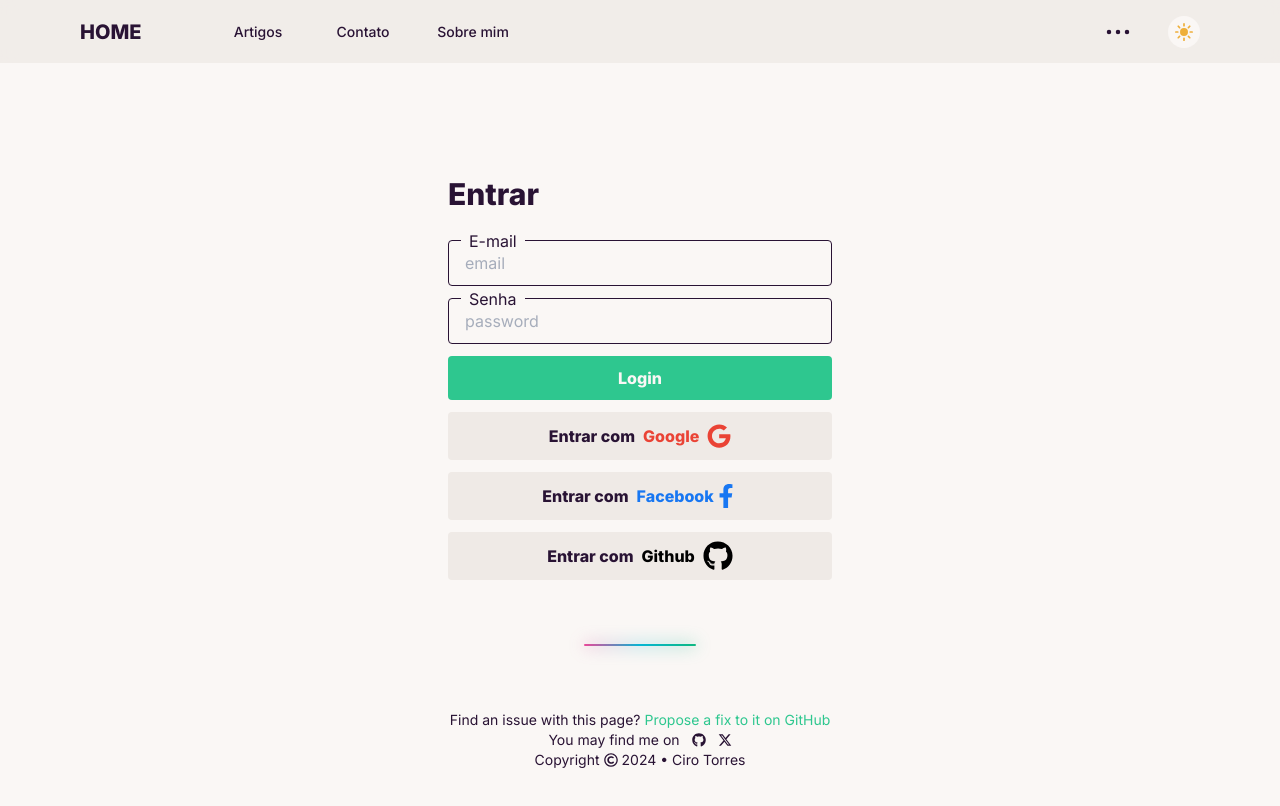
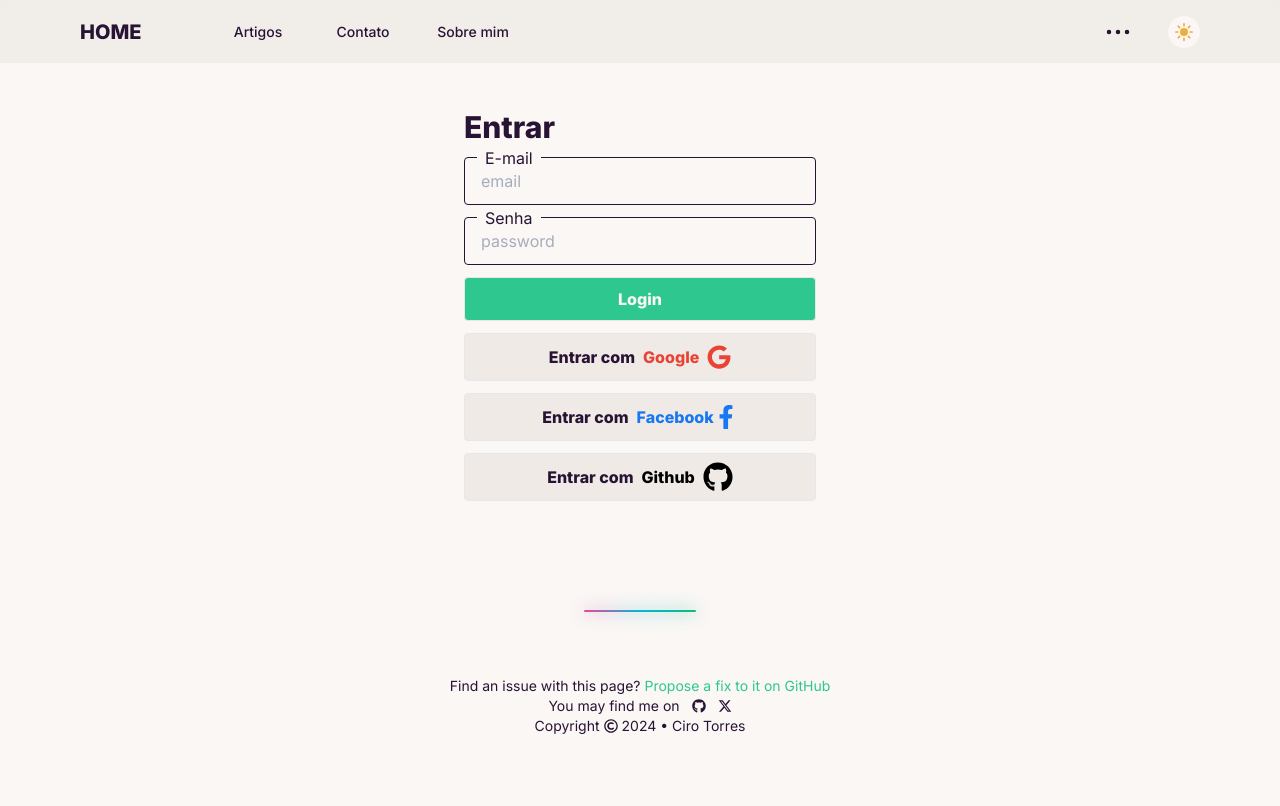
Before and after one commit to cirobtorres/blog, a Next.js app: page /entrar in a window 1280 px wide. Shown: the top 806 px of the page. Built offline with nearby package versions, Linux system fonts and the light colour scheme; no server answers.

Commit message:
LoginModal: intercepting routes

```diff
--- /dev/null
+++ b/src/app/@loginModal/(.)entrar/page.tsx
@@ -0,0 +1,67 @@
+"use client";
+
+import { useEffect, useRef } from "react";
+import { useRouter } from "next/navigation";
+import { IoClose } from "react-icons/io5";
+import {
+  FacebookSubmitButton,
+  GithubSubmitButton,
+  GoogleSubmitButton,
+} from "@/components/SignInForm/SubmitButton";
+import SignInForm from "@/components/SignInForm";
+
+export default function LoginModal() {
+  const router = useRouter();
+  const dialogRef = useRef<HTMLDialogElement>(null);
+
+  const handleOutsideClick = (event: React.MouseEvent) => {
+    event.preventDefault();
+    if (event.target === event.currentTarget) {
+      dialogRef.current?.close();
+      document.body.classList.remove("modal-shown");
+    }
+  };
+
+  useEffect(() => {
+    dialogRef.current?.showModal();
+    document.body.classList.add("modal-shown");
+  }, []);
+
+  return (
+    <dialog
+      ref={dialogRef}
+      onClick={handleOutsideClick}
+      onClose={() => {
+        router.back();
+        document.body.classList.remove("modal-shown");
+      }}
+      className="w-full max-w-96 flex flex-col gap-3 p-4 absolute top-1/4 -translate-y-1/4 left-1/2 -translate-x-1/2 rounded border border-base-border dark:border-[#494949]  bg-base-100 dark:bg-dark-base-100 backdrop:bg-black/45"
+    >
+      <div className="w-full flex justify-between items-center mx-auto">
+        <h1 className="text-base-neutral dark:text-dark-base-neutral text-3xl font-extrabold">
+          Entrar
+        </h1>
+        <button
+          onClick={() => {
+            dialogRef.current?.close();
+            document.body.classList.remove("modal-shown");
+          }}
+        >
+          <IoClose className="text-3xl dark:text-dark-base-neutral dark:hover:text-dark-base-neutral-hover p-1 rounded-lg border border-base-border dark:border-[#494949] " />
+        </button>
+      </div>
+      <SignInForm />
+      <div className="flex flex-col gap-3">
+        <form>
+          <GoogleSubmitButton />
+        </form>
+        <form>
+          <FacebookSubmitButton />
+        </form>
+        <form>
+          <GithubSubmitButton />
+        </form>
+      </div>
+    </dialog>
+  );
+}
--- /dev/null
+++ b/src/app/@loginModal/default.tsx
@@ -0,0 +1,3 @@
+export default function DefaultLoginModal() {
+  return null;
+}
--- a/src/app/entrar/page.tsx
+++ b/src/app/entrar/page.tsx
@@ -1,9 +1,32 @@
 import SignInForm from "@/components/SignInForm";
+import {
+  FacebookSubmitButton,
+  GithubSubmitButton,
+  GoogleSubmitButton,
+} from "../../components/SignInForm/SubmitButton";
 
 export default function LogInPage() {
   return (
-    <main>
-      <SignInForm />
+    <main className="w-full max-w-96 mx-auto h-full flex items-center">
+      <div className="w-full m-4 flex flex-col gap-3 justify-center items-center">
+        <div className="w-full mx-auto">
+          <h1 className="text-base-neutral dark:text-dark-base-neutral text-3xl font-extrabold">
+            Entrar
+          </h1>
+        </div>
+        <SignInForm />
+        <div className="w-full flex flex-col gap-3 mx-auto">
+          <form>
+            <GoogleSubmitButton />
+          </form>
+          <form>
+            <FacebookSubmitButton />
+          </form>
+          <form>
+            <GithubSubmitButton />
+          </form>
+        </div>
+      </div>
     </main>
   );
 }
--- a/src/app/layout.tsx
+++ b/src/app/layout.tsx
@@ -15,8 +15,10 @@ const inter = Inter({ subsets: ["latin"] });
 
 export default async function RootLayout({
   children,
+  loginModal,
 }: Readonly<{
   children: React.ReactNode;
+  loginModal: React.ReactNode;
 }>) {
   const supabase = createClient();
   const {
@@ -28,10 +30,11 @@ export default async function RootLayout({
   return (
     <html lang="pt">
       <body
-        className={`${inter.className} ${theme} scrollbar dark:dark-scrollbar flex flex-col justify-center items-center bg-base-100 dark:bg-dark-base-100`}
+        className={`${inter.className} ${theme} min-h-svh scrollbar dark:dark-scrollbar flex flex-col justify-center items-center bg-base-100 dark:bg-dark-base-100`}
       >
         <Header user={user} theme={theme} />
-        <div className="w-full h-full flex-1 mt-16">{children}</div>
+        <div className="w-full h-full flex-[2_2_0] mt-16">{children}</div>
+        {loginModal}
         <Footer />
       </body>
     </html>
--- a/src/components/SignInForm/SubmitButton/index.tsx
+++ b/src/components/SignInForm/SubmitButton/index.tsx
@@ -17,7 +17,8 @@ export default function SubmitButton() {
       disabled={pending}
       className={`
         w-full h-[44px] flex justify-center items-center
-        rounded transition-colors group
+        rounded group
+        border dark:border-[#9af1b1]
         bg-base-green hover:bg-base-green-hover
         dark:bg-dark-base-green dark:hover:bg-dark-base-green-hover
       `}
@@ -48,7 +49,8 @@ export function GoogleSubmitButton() {
       className={`
         w-full h-12
         flex justify-center items-center
-        rounded transition-colors group
+        border dark:border-[#494949]
+        rounded group
         bg-base-200 dark:bg-[#2c2c2c] hover:bg-base-300 dark:hover:bg-[#292929]
       `}
     >
@@ -82,7 +84,8 @@ export function FacebookSubmitButton() {
       className={`
         w-full h-12
         flex justify-center items-center
-        rounded transition-colors group
+        border dark:border-[#494949]
+        rounded group
         bg-base-200 dark:bg-[#2c2c2c] hover:bg-base-300 dark:hover:bg-[#292929]
       `}
     >
@@ -116,7 +119,8 @@ export function GithubSubmitButton() {
       className={`
         w-full h-12
         flex justify-center items-center
-        rounded transition-colors group
+        border dark:border-[#494949]
+        rounded group
         bg-base-200 dark:bg-[#2c2c2c] hover:bg-base-300 dark:hover:bg-[#292929]
       `}
     >
--- a/src/components/SignInForm/index.tsx
+++ b/src/components/SignInForm/index.tsx
@@ -2,27 +2,17 @@
 
 import { signIn } from "@/lib/authentication";
 import { useFormState } from "react-dom";
-import SubmitButton, {
-  FacebookSubmitButton,
-  GithubSubmitButton,
-  GoogleSubmitButton,
-} from "./SubmitButton";
+import SubmitButton from "./SubmitButton";
 
 export default function SignInForm() {
   const [state, action] = useFormState<State, FormData>(signIn, {});
   return (
-    <div className="w-96 mx-auto flex flex-col gap-3 mt-28">
     <form
       action={action}
-        className="w-full h-full flex flex-1 flex-col justify-center items-center gap-3"
+      className="w-full max-w-96 mx-auto flex flex-col justify-center gap-3"
     >
-        <div className="w-full mb-4">
-          <h1 className="text-base-neutral dark:text-dark-base-neutral text-3xl font-extrabold">
-            Entrar
-          </h1>
-        </div>
       <div className="w-full">
-          <div className="relative rounded border border-base-neutral dark:border-dark-base-neutral">
+        <div className="h-12 relative rounded border border-base-neutral dark:border-dark-base-neutral [&_input]:focus:border-blue-600 dark:[&_input]:focus:border-blue-600">
           <input
             id="email"
             name="email"
@@ -41,7 +31,7 @@ export default function SignInForm() {
         )}
       </div>
       <div className="w-full">
-          <div className="relative rounded border border-base-neutral dark:border-dark-base-neutral">
+        <div className="h-12 relative rounded border border-base-neutral dark:border-dark-base-neutral">
           <input
             id="password"
             name="password"
@@ -61,15 +51,5 @@ export default function SignInForm() {
       </div>
       <SubmitButton />
     </form>
-      <form>
-        <GoogleSubmitButton />
-      </form>
-      <form>
-        <FacebookSubmitButton />
-      </form>
-      <form>
-        <GithubSubmitButton />
-      </form>
-    </div>
   );
 }
--- a/src/styles/globals.css
+++ b/src/styles/globals.css
@@ -67,6 +67,12 @@ input[type="search"]::-webkit-search-results-decoration {
 
 @layer utilities {
   /*------------------------------MainMenu-------------------------------*/
+  .modal-shown {
+    width: 100%;
+    height: 100%;
+    overflow: hidden;
+  }
+  /*------------------------------MainMenu-------------------------------*/
   .main-menu-open-animation {
     clip-path: inset(-100% -100% -100% -100%);
   }
```
Lines whose indentation alone changed are shown as unchanged.
